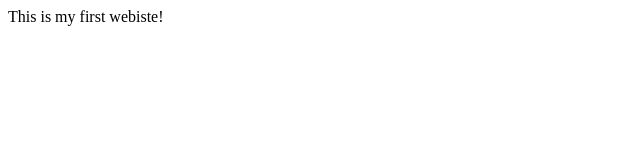
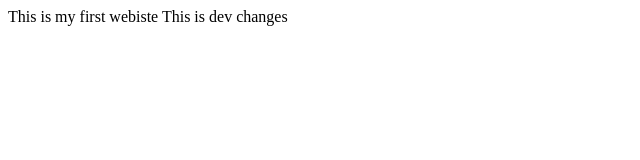
Before and after one commit to deepakstbizops/Simple-Website, a plain HTML site: page index.html in a window 1280 px wide. Shown: the whole page, without its empty margins (0-640 px from the left). Drawn offline with Linux system fonts and the light colour scheme.

Commit message:
Update index.html

```diff
--- a/index.html
+++ b/index.html
@@ -1,5 +1,6 @@
 <html>
     <body>
-        This is my first webiste!
+        This is my first webiste
+        This is dev changes
     </body>
 </html>
```
